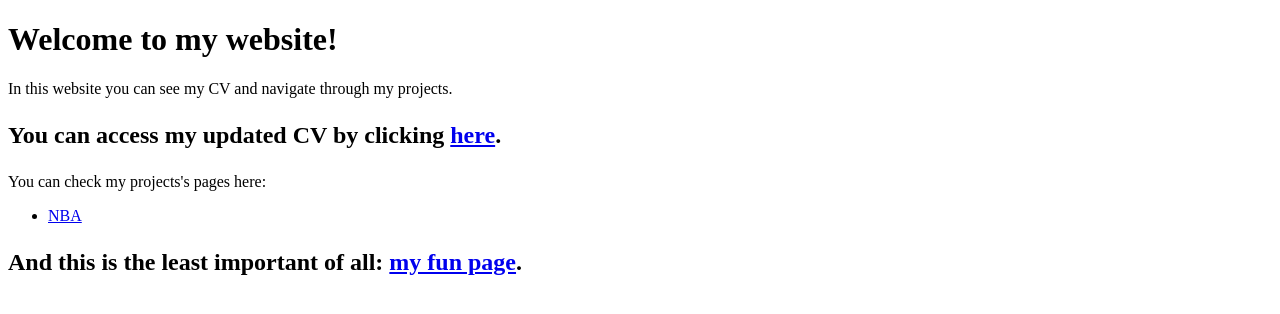
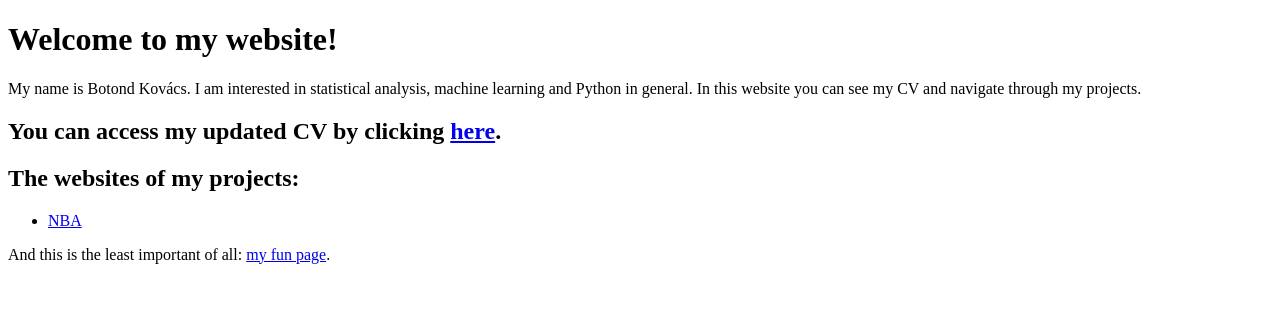
Before and after one commit to botond0401/html, a plain HTML site: page public_html/index.html in a window 1280 px wide. Drawn offline with Linux system fonts and the light colour scheme.

Commit message:
Update index.html

```diff
--- a/public_html/index.html
+++ b/public_html/index.html
@@ -7,19 +7,19 @@
 <body>
 	<header>
 	<h1>Welcome to my website!</h1>
-	<p>In this website you can see my CV and navigate through my projects.</p>
+	<p>My name is Botond Kovács. I am interested in statistical analysis, machine learning and Python in general. In this website you can see my CV and navigate through my projects.</p>
 	</header>
 	<section>
-		<h2><p>You can access my updated CV by clicking <a href="files/Botond_Kovacs_CV_english.pdf">here</a>.</p></h2>
+		<h2>You can access my updated CV by clicking <a href="files/Botond_Kovacs_CV_english.pdf">here</a>.</h2>
 	</section>
 	<nav>
-		<p>You can check my projects's pages here:</p>
+		<h2>The websites of my projects:</h2>
 			    <ul>
 				<li><a href="nba.html">NBA</a></li>
 			    </ul>
 	</nav>
 	<footer>
-		<h2><p>And this is the least important of all: <a href="fun.html">my fun page</a>.</p></h2>
+		<p>And this is the least important of all: <a href="fun.html">my fun page</a>.</p>
 	</footer>
 </body>
 </html>
```
